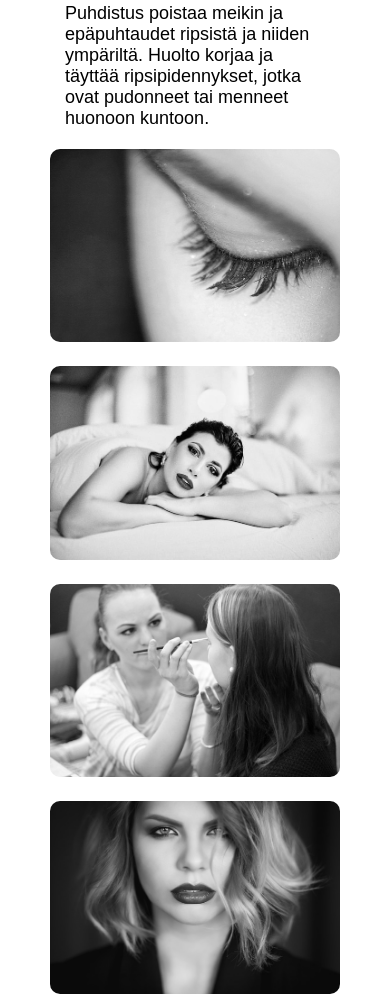
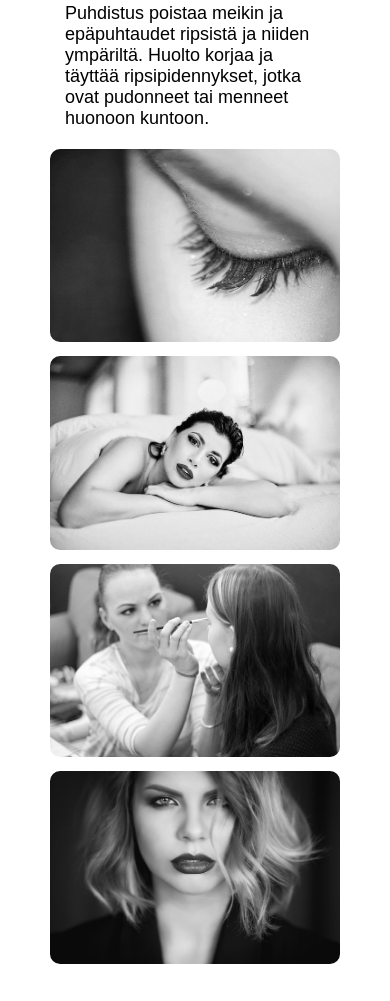
Before and after one commit to Moontags/lashes, a plain HTML site: page index.html in a window 390 px wide. Shown: the part 1784-2785 px from the top of the page. Drawn offline with Linux system fonts and the light colour scheme.

Commit message:
Updated CSS for content positioning and mobile adjustments

```diff
--- a/style.css
+++ b/style.css
@@ -42,7 +42,7 @@ header {
 }
 
 .nav-list li a:hover {
-  color: #f0c040;
+  color: #b4fb9f;
 }
 
 .hamburger {
@@ -108,12 +108,12 @@ p {
 }
 
 /* Palvelut -osio */
+
 .services-section .images-container {
   display: flex;
   flex-wrap: wrap;
   justify-content: center;
-  gap: 20px;
-  margin-top: 20px;
+  gap: 10px;
 }
 
 .services-section .image {
```
